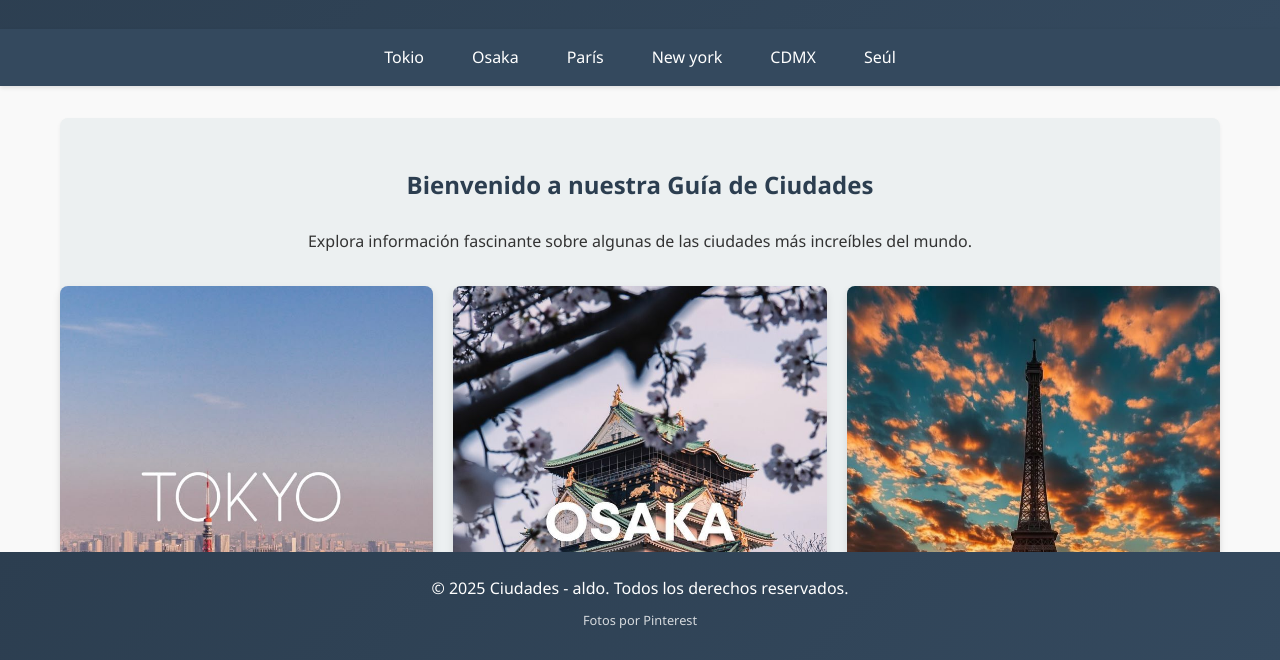
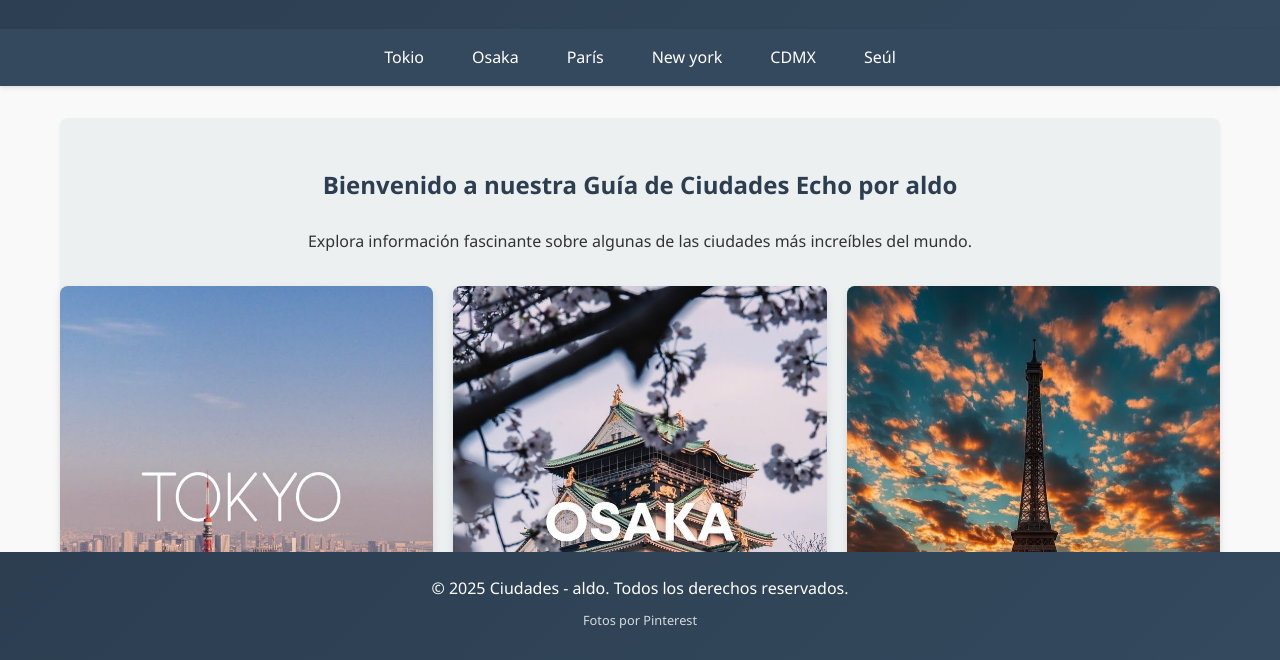
Before and after one commit to Aldovillafan/htmlPaginaCiudades, a plain HTML site: page index.html in a window 1280 px wide. Shown: the part 138-798 px from the top of the page. Drawn offline with Linux system fonts and the light colour scheme.

Commit message:
prueba 1

```diff
--- a/index.html
+++ b/index.html
@@ -30,7 +30,7 @@
 
     <main class="container">
         <section class="intro">
-            <h2>Bienvenido a nuestra Guía de Ciudades</h2>
+            <h2>Bienvenido a nuestra Guía de Ciudades Echo por aldo</h2>
             <p>Explora información fascinante sobre algunas de las ciudades más increíbles del mundo.</p>
 
             <div class="city-gallery">
```
